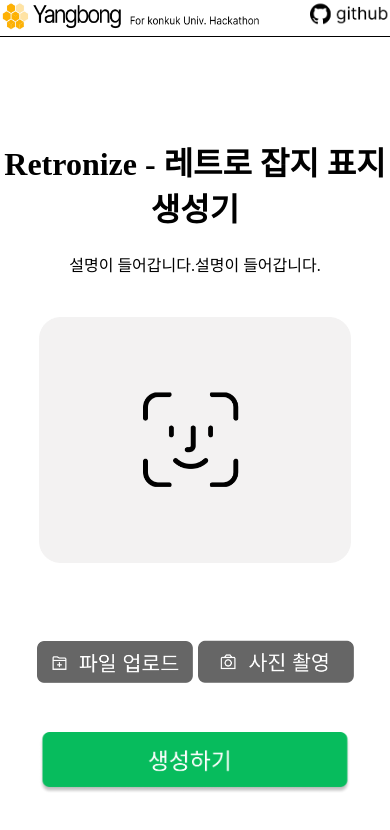
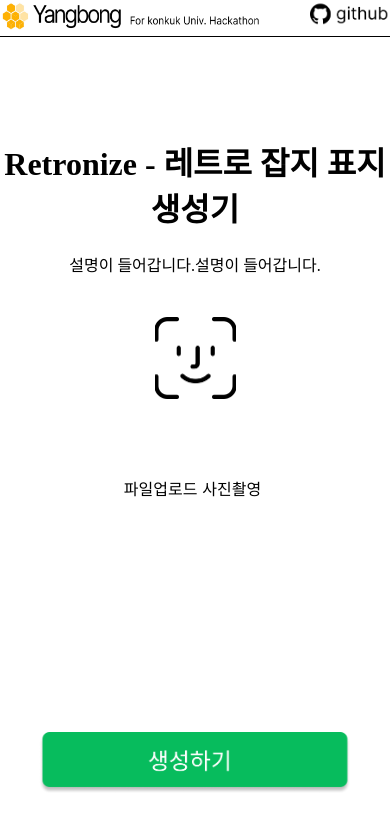
Before and after one commit to ahnwooseok/2023-Konkuk-Univ-Hackathon, a React (Create React App) app in the folder templete/subin/: page / in a window 390 px wide. Shown: the top 830 px of the page. Built offline with nearby package versions, Linux system fonts and the light colour scheme; a web font is replaced by a local one.

Commit message:
mobile util implement complete

```diff
--- a/templete/subin/src/component/index.jsx
+++ b/templete/subin/src/component/index.jsx
@@ -89,11 +89,127 @@ export default function Index() {
                     {result ? <h1 id="mtitle"></h1> : <h1 id="mtitle">Retronize - 레트로 잡지 표지 생성기</h1>}
                     {result ? <p></p>:<p>설명이 들어갑니다.설명이 들어갑니다.</p>}
                     <div className='result-template'>
-                  {result ? <Template4/> :<img id="graybox" src={graybox} style={{width:'80%'}}></img>}
+                  {isSecondFlow ?
+                      <div>
+                          {isLoading ? <CustomLoading/> : <div>
+                              변환된 이미지
+                          </div>}
+                      </div>
+
+                      :
+                      <img id="graybox" src={imageSrc === null ? faceid : imageSrc}/>
+                  }
                   </div>
-                  <img id="mbtn"  src={result ? b3 : b1} style={{width:'40%',marginRight:'5px',cursor:"pointer"}}></img>
-                  <img id="mbtn" src={result ? b4 : b2} style={{width:'40%',cursor:"pointer"}}></img>
-                  <img id="create" src={result ?  retry :btn} style={{width:'80%',cursor:"pointer"}}></img>
+                <input
+                    style={{display:"none"}}
+                    type="file"
+                    id='file'
+                    accept='image/jpg, image/jpeg, image/png, image/bmp'
+                    onChange={(e) => {
+                        console.log(e)
+                        let reader = new FileReader()
+                        if(e.target.files[0]) {
+                            reader.readAsDataURL(e.target.files[0])
+                        }
+                        reader.onloadend = () => {
+                            const previewImgUrl = reader.result;
+
+                            if(previewImgUrl) {
+                                setImg(e.target.files[0]);
+                                setImageSrc(previewImgUrl);
+                            }
+                        }
+                    }}/>
+                <input
+                    style={{display:"none"}}
+                    type="file"
+                    id='file2'
+                    accept='image/jpg, image/jpeg, image/png, image/bmp'
+                    onChange={(e) => {
+                        console.log(e)
+                        let reader = new FileReader()
+                        if(e.target.files[0]) {
+                            reader.readAsDataURL(e.target.files[0])
+                        }
+                        reader.onloadend = () => {
+                            const previewImgUrl = reader.result;
+
+                            if(previewImgUrl) {
+                                setImg(e.target.files[0]);
+                                setPreviewImg(previewImgUrl);
+                            }
+                        }
+                    }}
+                    capture={"user"}
+                />
+                {isSecondFlow ?
+                    <img
+                        id="mbtn"
+                        src={b3}
+                        style={{width:'40%',marginRight:'5px',cursor:"pointer"}}
+                        onClick={()=>{
+                            if(isSecondFlow){}
+                            else{
+
+                            }
+                        }}
+                    />
+                    :
+                    <label
+                        id="mbtn"
+                        style={{width:'40%',marginRight:'5px',cursor:"pointer"}}
+                        htmlFor="file"
+                    >
+                        파일업로드
+                    </label>
+                }
+                {isSecondFlow ?
+                    <img
+                        id="mbtn"
+                        src={b4}
+                        style={{width:'40%',marginRight:'5px',cursor:"pointer"}}
+                        onClick={()=>{
+                            if(isSecondFlow){}
+                            else{
+
+                            }
+                        }}
+                    />
+                    :
+                    <label
+                        id="mbtn"
+                        style={{width:'40%',marginRight:'5px',cursor:"pointer"}}
+                        htmlFor="file2"
+                        onClick={()=>{
+                            if(isSecondFlow){}
+                            else{
+
+                            }
+                        }}
+                    >
+                        사진촬영
+                    </label>
+                }
+                  <img id="create" src={isSecondFlow ?  retry :btn} style={{width:'80%',cursor:"pointer"}}
+                       onClick={()=>{
+                           if(isSecondFlow){
+                               window.reload()
+                           }
+                           else{
+                               if(imageSrc == null) alert("이미지를 업로드 해주세요.")
+                               else{
+                                   setIsSecondFlow(true)
+                                   setIsLoading(true)
+                                   setTimeout(() => {
+                                       setIsLoading(false)
+                                       alert("convert complete")
+
+                                   }, 3000);
+                               }
+                           }
+
+                       }}
+                  />
                 </div>
 
 
```
